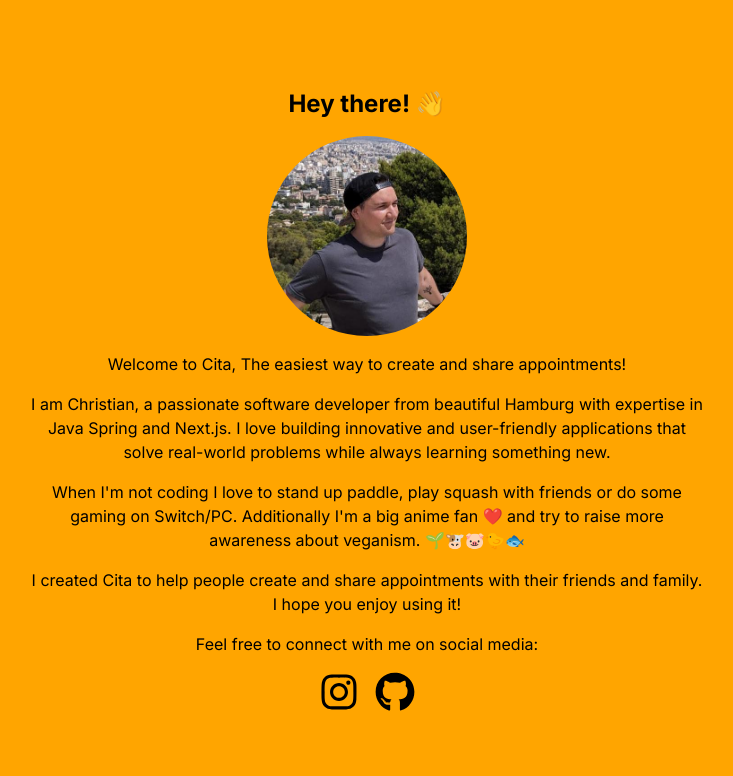
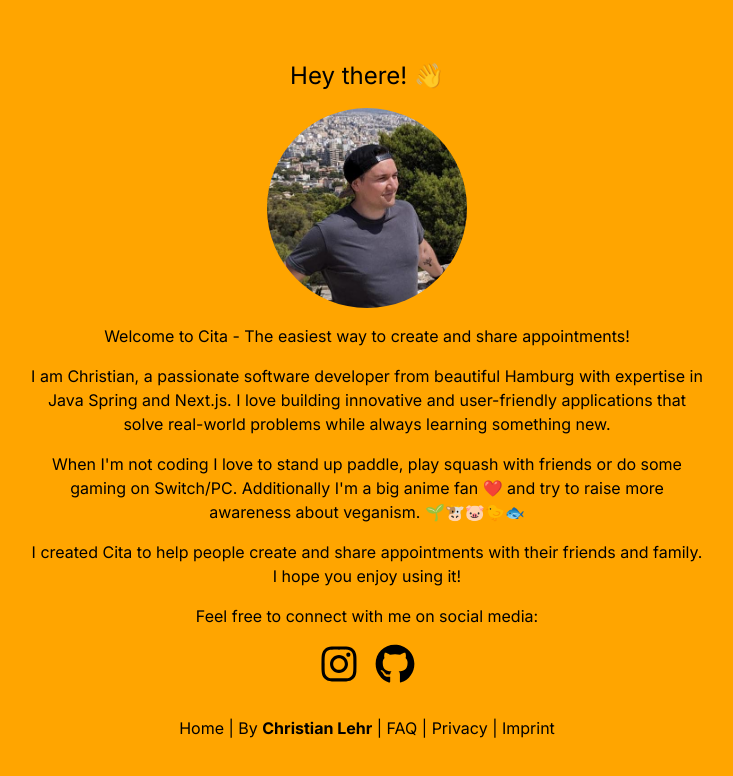
Before and after one commit to chris251190/cita, a Next.js app: page /about in a window 1280 px wide. Shown: the top 776 px of the page, without its empty margins (273-1006 px from the left). Built offline with nearby package versions, Linux system fonts and the light colour scheme.

Commit message:
Refactor about page component and add footer

```diff
--- a/app/about/page.tsx
+++ b/app/about/page.tsx
@@ -1,28 +1,32 @@
 import React from 'react';
 import { FaInstagram, FaGithub } from 'react-icons/fa';
 import Image from 'next/image';
+import Link from 'next/link';
+import Footer from '../components/Footer';
 
 const AboutPage = () => {
     return (
         <div className="flex justify-center items-center h-screen">
             <div className="text-center max-w-2xl mx-auto">
-                <h1 className="text-2xl font-bold mb-4">Hey there! 👋</h1>
+                <h1 className="text-2xl mb-4">Hey there! 👋</h1>
 
                 <Image src="/me.jpeg" width={200} height={200} alt="Profile Picture" className="rounded-full mx-auto mb-4" />
 
-                <p className="mb-4">Welcome to Cita, The easiest way to create and share appointments!</p>
+                <p className="mb-4">Welcome to Cita - The easiest way to create and share appointments!</p>
                 <p className="mb-4">I am Christian, a passionate software developer from beautiful Hamburg with expertise in Java Spring and Next.js. I love building innovative and user-friendly applications that solve real-world problems while always learning something new.</p>
                 <p className="mb-4">When I'm not coding I love to stand up paddle, play squash with friends or do some gaming on Switch/PC. Additionally I'm a big anime fan ❤️ and try to raise more awareness about veganism. 🌱🐮🐷🐤🐟</p>
                 <p className="mb-4">I created Cita to help people create and share appointments with their friends and family. I hope you enjoy using it!</p>
                 <p className="mb-4">Feel free to connect with me on social media:</p>
                 <div className="flex justify-center items-center">
-                    <a href="https://www.instagram.com/jinfroftw" className="mr-4">
+                    <Link className="mr-4" href="https://www.instagram.com/jinroftw" passHref target="_blank">
                         <FaInstagram size={40} />
-                    </a>
-                    <a href="https://github.com/chris251190">
+                    </Link>
+                    <Link href="https://github.com/chris251190" passHref target="_blank">
                         <FaGithub size={40} />
-                    </a>
+                    </Link>
                 </div>
+                <Footer/>
+
             </div>
         </div>
     );
```
